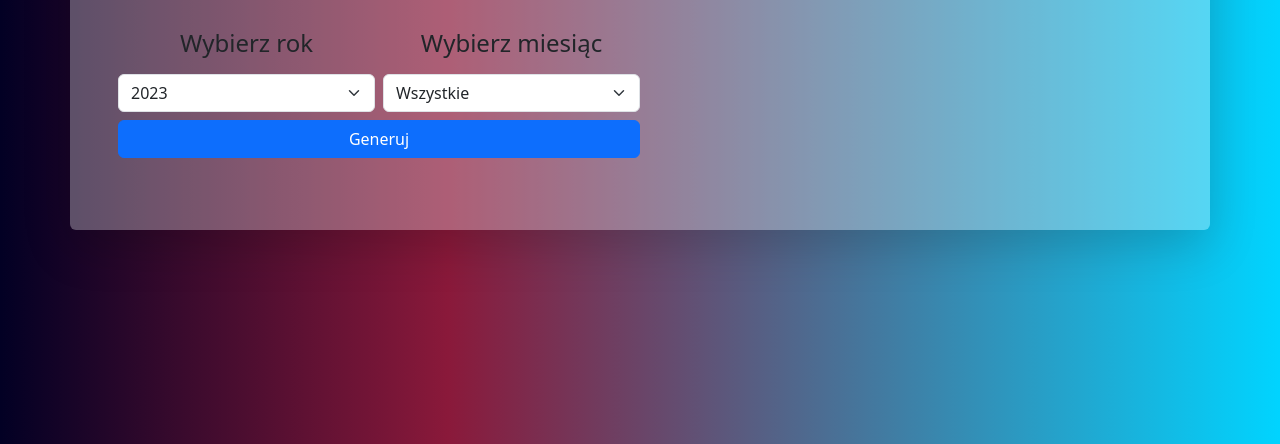
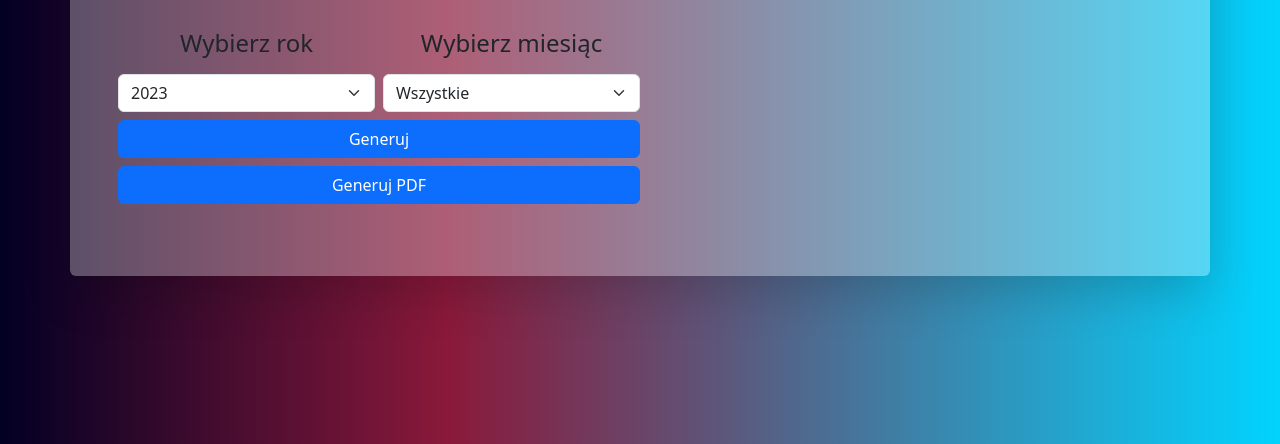
Before and after one commit to NikitDev/projekcikTymczasowy, a Django app: page /employee-report in a window 1280 px wide. Shown: the part 199-643 px from the top of the page. Run offline with Django 4.2, Linux system fonts and the light colour scheme; the visitor is signed in with stand-in values (Sample User, id 1).

Commit message:
Generowanie pdf w płachcie pracowników, testowy template, dodanie przycisku w employee_report.html

```diff
--- a/v2/licznik_czasu/templates/licznik_czasu/employee_report.html
+++ b/v2/licznik_czasu/templates/licznik_czasu/employee_report.html
@@ -34,6 +34,7 @@
                     </div>
                 </div>
                 <button type="submit" class="btn btn-primary">Generuj</button>
+                <button type="submit" name="generate_report" class="btn btn-primary">Generuj PDF</button>  <!-- przycisk do generowania pdf, wysyła wartość generate report -->
             </form>
         </div>
         <div class="w-100 table-responsive">
--- a/v2/licznik_czasu/views.py
+++ b/v2/licznik_czasu/views.py
@@ -310,6 +310,7 @@ def employee_report(request):
         messages.warning(request, 'Nie masz dostepu do tej strony.')
         return redirect('home')
     if request.method == "POST":
+        generate_report = request.POST.get('generate_report', None) #pobieranie wartości generate report
         employee_table = {}
         year = int(request.POST.getlist("year-selector")[0])
         month = int(request.POST.getlist("month-selector")[0])
@@ -346,6 +347,19 @@ def employee_report(request):
             'days': range(days),
             'flag': flag
         }
+        if generate_report is not None: #przy pobraniu wartości generate_report
+            template_path = 'licznik_czasu/employee_report_pdf.html' #link do tamplate pdf
+            template = get_template(template_path)
+            html = template.render(context)
+
+            pdf = HTML(string=html).write_pdf()
+
+            response = HttpResponse(content_type='application/pdf')
+            response['Content-Disposition'] = 'filename="employee_report.pdf"' #nazwa wygenerowanego pliku / nie jest zapisywany
+            response.write(pdf)
+
+            return response #po wygenerowaniu raportu od razu go otwiera
+
     else:
         context = {}
     return render(request, 'licznik_czasu/employee_report.html', context)
```
